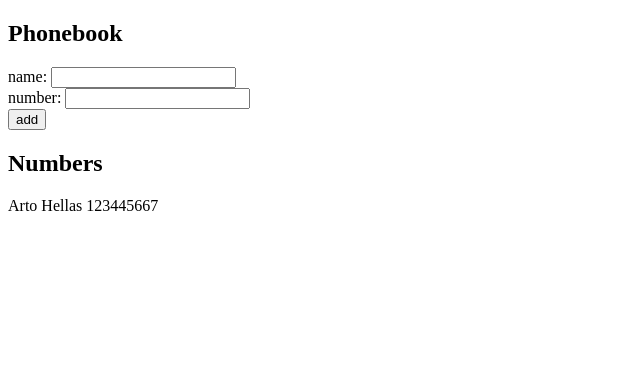
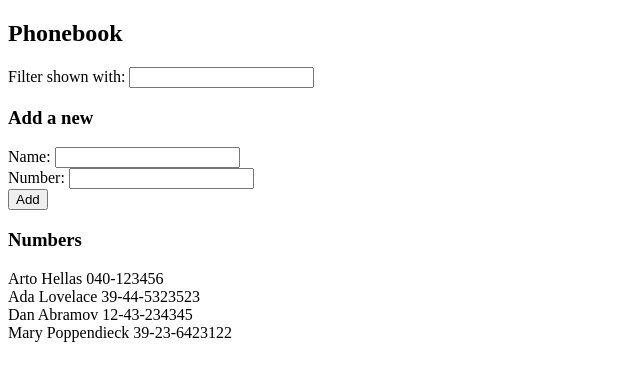
Before and after one commit to harshilshrma/fullStackOpen, a React (Vite) app in the folder part2/phonebook/: page / in a window 1280 px wide. Shown: the top 380 px of the page, without its empty margins (0-640 px from the left). Built offline with nearby package versions, Linux system fonts and the light colour scheme.

Commit message:
part 2 -> ex 2.9,2.10

```diff
--- a/part2/phonebook/src/App.jsx
+++ b/part2/phonebook/src/App.jsx
@@ -1,11 +1,22 @@
 import { useState } from 'react'
+import PersonForm from './components/PersonForm'
+import Filter from './components/Filter'
+import Persons from './components/Persons'
 
 const App = () => {
   const [persons, setPersons] = useState([
-    { name: 'Arto Hellas', number: '123445667' }
+    { name: 'Arto Hellas', number: '040-123456', id: 1 },
+    { name: 'Ada Lovelace', number: '39-44-5323523', id: 2 },
+    { name: 'Dan Abramov', number: '12-43-234345', id: 3 },
+    { name: 'Mary Poppendieck', number: '39-23-6423122', id: 4 }
   ])
   const [newName, setNewName] = useState('')
   const [number, setNumber] = useState('')
+  const [searchValue, setSearchValue] = useState('')
+
+  const handleSearchValueChange = (event) => {
+    setSearchValue(event.target.value);
+  }
 
   const handleNameChange = (event) => {
     setNewName(event.target.value);
@@ -18,7 +29,7 @@ const App = () => {
   const handleContactSave = (event) => {
     event.preventDefault();
     if (persons.find(person => person.name === newName)) {
-      alert(`${newName} is already added to phonebook`)
+      alert(`${newName} is already added to the phonebook!`)
       setNewName('');
       setNumber('');
       return;
@@ -26,35 +37,30 @@ const App = () => {
 
     const newPerson = {
       name: newName,
-      number: number
+      number: number,
+      id: persons.length + 1
     }
     setPersons(persons.concat(newPerson));
     setNewName('');
     setNumber('');
   }
 
+  const filteredPersons = persons.filter(person =>
+    person.name.toLowerCase().includes(searchValue.toLowerCase())
+  )
+
   return (
     <div>
       <h2>Phonebook</h2>
-      <form onSubmit={handleContactSave}>
-        <div>
-          name: <input value={newName} onChange={handleNameChange} />
-        </div>
-        <div>
-          number: <input value={number} onChange={handleNumberChange}/>
-        </div>
-        <div>
-          <button type="submit">add</button>
-        </div>
-      </form>
-      <h2>Numbers</h2>
-      {persons.map(person =>
-        <div key={person.name}>
-          {person.name} {person.number}
-        </div>
-      )}
+      <Filter searchValue={searchValue} handleSearchValueChange={handleSearchValueChange} />
+
+      <h3>Add a new</h3>
+      <PersonForm number={number} newName={newName} handleContactSave={handleContactSave} handleNameChange={handleNameChange} handleNumberChange={handleNumberChange} />
+
+      <h3>Numbers</h3>
+      <Persons filteredPersons={filteredPersons}/>
     </div>
   )
 }
 
-export default App
+export default App;
--- /dev/null
+++ b/part2/phonebook/src/components/Filter.jsx
@@ -0,0 +1,9 @@
+const Filter = ({ searchValue, handleSearchValueChange }) => {
+    return (
+        <div>
+            Filter shown with: <input value={searchValue} onChange={handleSearchValueChange} />
+        </div>
+    )
+}
+
+export default Filter;
--- /dev/null
+++ b/part2/phonebook/src/components/PersonForm.jsx
@@ -0,0 +1,20 @@
+const PersonForm = ({ number, newName, handleContactSave, handleNameChange, handleNumberChange }) => {
+
+    return (
+        <div>
+            <form onSubmit={handleContactSave}>
+                <div>
+                    Name: <input value={newName} onChange={handleNameChange} />
+                </div>
+                <div>
+                    Number: <input value={number} onChange={handleNumberChange} />
+                </div>
+                <div>
+                    <button type="submit">Add</button>
+                </div>
+            </form>
+        </div>
+    )
+}
+
+export default PersonForm;
--- /dev/null
+++ b/part2/phonebook/src/components/Persons.jsx
@@ -0,0 +1,13 @@
+const Persons = ({ filteredPersons }) => {
+    return (
+        <div>
+            {filteredPersons.map(person =>
+                <div key={person.id}>
+                    {person.name} {person.number}
+                </div>
+            )}
+        </div>
+    )
+}
+
+export default Persons;
```
